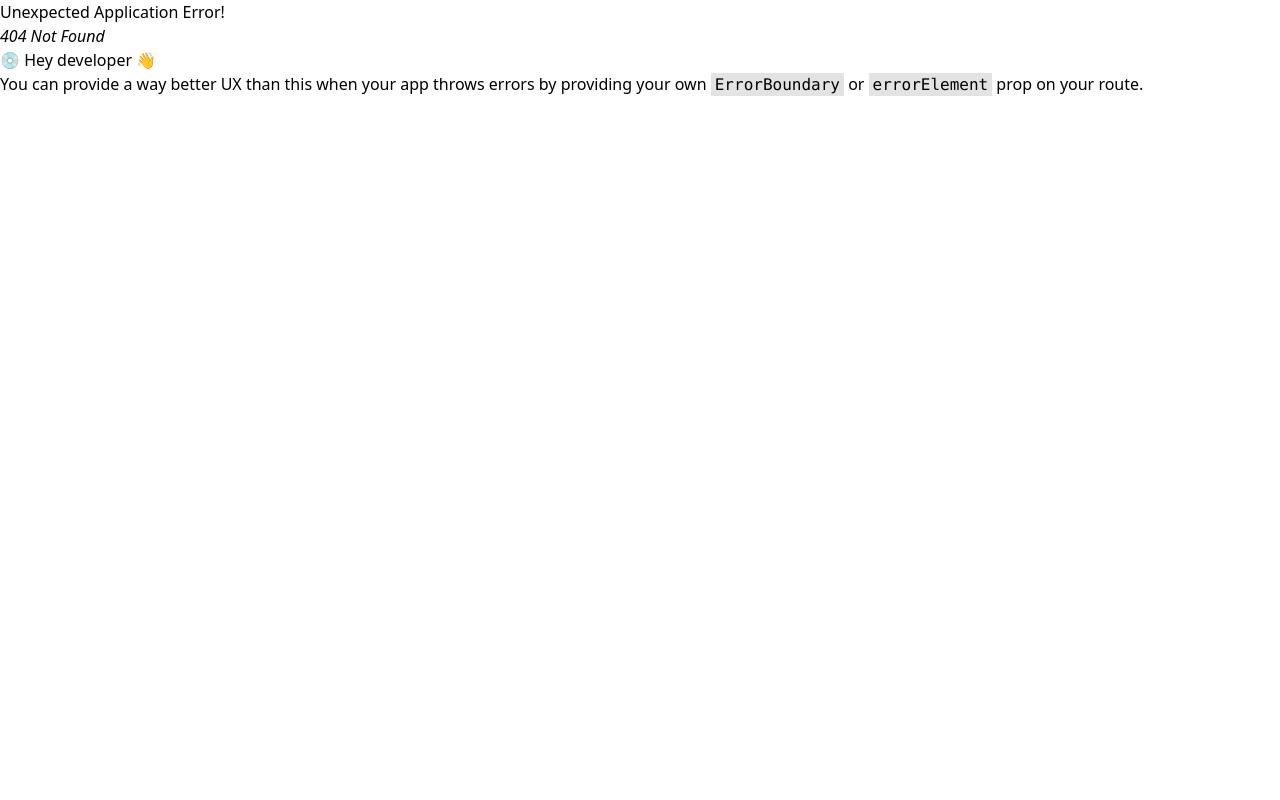
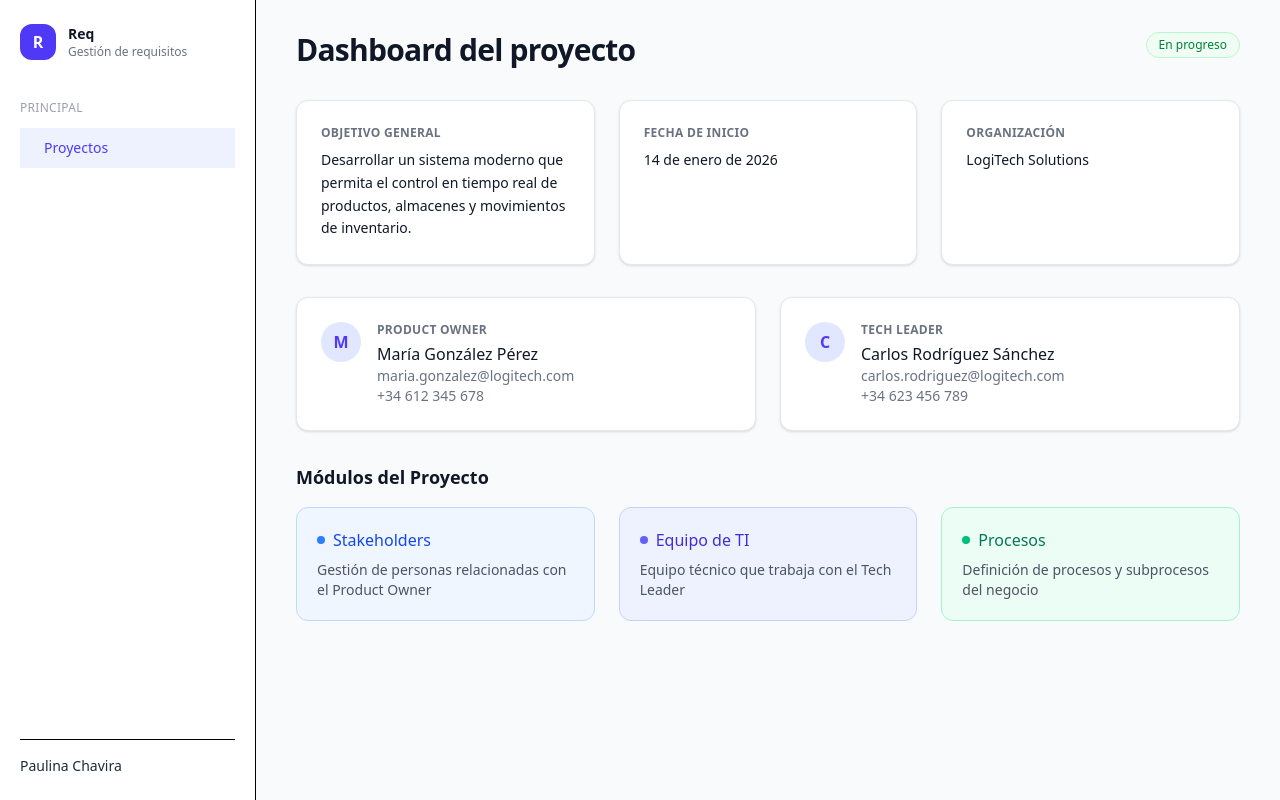
Before and after one commit to Luiscolio243/Graficacion, a React (Vite) app in the folder requisitos-app/: page /app/proyectos/1 in a window 1280 px wide. Before the commit this address had no page. Built offline with nearby package versions, Linux system fonts and the light colour scheme.

Commit message:
Dashboard de los proyectoss
Listooo

```diff
--- a/requisitos-app/src/app/router.jsx
+++ b/requisitos-app/src/app/router.jsx
@@ -3,6 +3,7 @@ import Login from "../auth/pages/Login"
 import Proyectos from "../proyectos/pages/Proyectos";
 import Layout from "./layout";
 import NuevoProyecto from "../proyectos/pages/NuevoProyecto";
+import ProyectoDashboard from "../proyectos/pages/ProyectoDashboard"
 
 export const router = createBrowserRouter([
     {
@@ -26,8 +27,13 @@ export const router = createBrowserRouter([
                 element: <Proyectos />,
             },
             {
+                //Pantalla para crear un proyecto
                 path: "proyectos/nuevo",
                 element: <NuevoProyecto />,
+            },
+            {
+                path: "proyectos/:id",
+                element: <ProyectoDashboard />
             }
         ]
     }
--- a/requisitos-app/src/proyectos/components/TarjetaProyecto.jsx
+++ b/requisitos-app/src/proyectos/components/TarjetaProyecto.jsx
@@ -3,6 +3,7 @@
 export default function TarjetaProyecto({ proyecto }) {
   return (
     <div className="bg-white rounded-2xl border border-gray-200 p-6 shadow-sm hover:shadow-md transition">
+    onClick={() => Navigate(`/app/proyectos/${proyecto.id}`)}
 
       {/* Nombre y estado del proyecto */}
       <div className="flex justify-between items-start mb-3">
--- /dev/null
+++ b/requisitos-app/src/proyectos/pages/ProyectoDashboard.jsx
@@ -0,0 +1,175 @@
+import { useParams } from "react-router-dom";
+
+export default function ProyectoDashboard() {
+  const { id } = useParams(); //esto es para el back
+
+  return (
+    <div className="space-y-8 max-w-7xl mx-auto">
+
+      {/* Encabezado */}
+      <div className="flex justify-between items-start">
+        <div>
+          <h1 className="text-3xl font-semibold text-gray-900 tracking-tight">
+            Dashboard del proyecto
+          </h1>
+        </div>
+
+        <span className="inline-flex items-center px-3 py-1 rounded-full text-xs font-medium bg-green-50 text-green-700 border border-green-200">
+          En progreso
+        </span>
+      </div>
+
+      {/* Informacion general del proyecto con cartitas */}
+      <div className="grid grid-cols-1 md:grid-cols-3 gap-6">
+        <Card titulo="Objetivo General">
+          Desarrollar un sistema moderno que permita el control en tiempo real
+          de productos, almacenes y movimientos de inventario.
+        </Card>
+
+        <Card titulo="Fecha de Inicio">
+          14 de enero de 2026
+        </Card>
+
+        <Card titulo="Organización">
+          LogiTech Solutions
+        </Card>
+      </div>
+
+      {/* PO y Tech Leader */}
+      <div className="grid grid-cols-1 md:grid-cols-2 gap-6">
+        <Persona
+          titulo="Product Owner"
+          nombre="María González Pérez"
+          correo="maria.gonzalez@logitech.com"
+          telefono="+34 612 345 678"
+        />
+
+        <Persona
+          titulo="Tech Leader"
+          nombre="Carlos Rodríguez Sánchez"
+          correo="carlos.rodriguez@logitech.com"
+          telefono="+34 623 456 789"
+        />
+      </div>
+
+      {/* Módulos */}
+      <div>
+        <h2 className="text-lg font-semibold text-gray-900 mb-4">
+          Módulos del Proyecto
+        </h2>
+
+        <div className="grid grid-cols-1 md:grid-cols-3 gap-6">
+          <Modulo
+            titulo="Stakeholders"
+            descripcion="Gestión de personas relacionadas con el Product Owner"
+            color="blue"
+          />
+
+          <Modulo
+            titulo="Equipo de TI"
+            descripcion="Equipo técnico que trabaja con el Tech Leader"
+            color="indigo"
+          />
+
+          <Modulo
+            titulo="Procesos"
+            descripcion="Definición de procesos y subprocesos del negocio"
+            color="emerald"
+          />
+        </div>
+      </div>
+    </div>
+  );
+}
+
+/* COMPONENTES */
+
+function Card({ titulo, children }) {
+  return (
+    <div className="bg-white rounded-xl p-6 shadow-sm border border-gray-200 hover:shadow-md transition">
+      <h3 className="text-xs font-semibold text-gray-500 uppercase tracking-wide mb-2">{titulo}</h3>
+      <p className="text-gray-900 text-sm leading-relaxed">{children}</p>
+    </div>
+  );
+}
+
+function Persona({ titulo, nombre, correo, telefono }) {
+  return (
+    <div className="
+      bg-white rounded-xl p-6
+      shadow-sm border border-gray-200
+      flex items-start gap-4
+    ">
+      {/* Avatar */}
+      <div className="h-10 w-10 rounded-full bg-indigo-100 text-indigo-600 flex items-center justify-center font-semibold">
+        {nombre[0]}
+      </div>
+
+      <div>
+        <h3 className="text-xs font-semibold text-gray-500 uppercase tracking-wide mb-1">
+          {titulo}
+        </h3>
+
+        <p className="font-medium text-gray-900">{nombre}</p>
+        <p className="text-sm text-gray-500">{correo}</p>
+        <p className="text-sm text-gray-500">{telefono}</p>
+      </div>
+    </div>
+  );
+}
+
+
+function Modulo({ titulo, descripcion, color = "indigo" }) {
+
+  // Aqui pongo los estilos segun el color
+  const estilosPorColor = {
+    indigo: {
+      fondo: "bg-indigo-50",
+      borde: "border-indigo-200",
+      textoTitulo: "text-indigo-700",
+      punto: "bg-indigo-500",
+    },
+    blue: {
+      fondo: "bg-blue-50",
+      borde: "border-blue-200",
+      textoTitulo: "text-blue-700",
+      punto: "bg-blue-500",
+    },
+    emerald: {
+      fondo: "bg-emerald-50",
+      borde: "border-emerald-200",
+      textoTitulo: "text-emerald-700",
+      punto: "bg-emerald-500",
+    },
+  };
+
+  // Selecciono el conjunto de estilos segn el color recibido
+  // Si no existe por defecto se usara el color indigo
+  const estilos = estilosPorColor[color] || estilosPorColor.indigo;
+
+  return (
+    <div
+      className={`
+        ${estilos.fondo} ${estilos.borde}
+        border rounded-xl p-5
+        cursor-pointer
+        transition hover:shadow-md
+      `}
+    >
+      {/* Encabezado del modulo */}
+      <div className="flex items-center gap-2 mb-2">
+        {/* Puntito de color para el modulo */}
+        <span className={`w-2 h-2 rounded-full ${estilos.punto}`} />
+
+        <h3 className={`font-medium ${estilos.textoTitulo}`}>
+          {titulo}
+        </h3>
+      </div>
+
+      {/* Descripcion del modulo */}
+      <p className="text-sm text-gray-600">
+        {descripcion}
+      </p>
+    </div>
+  );
+}
```
